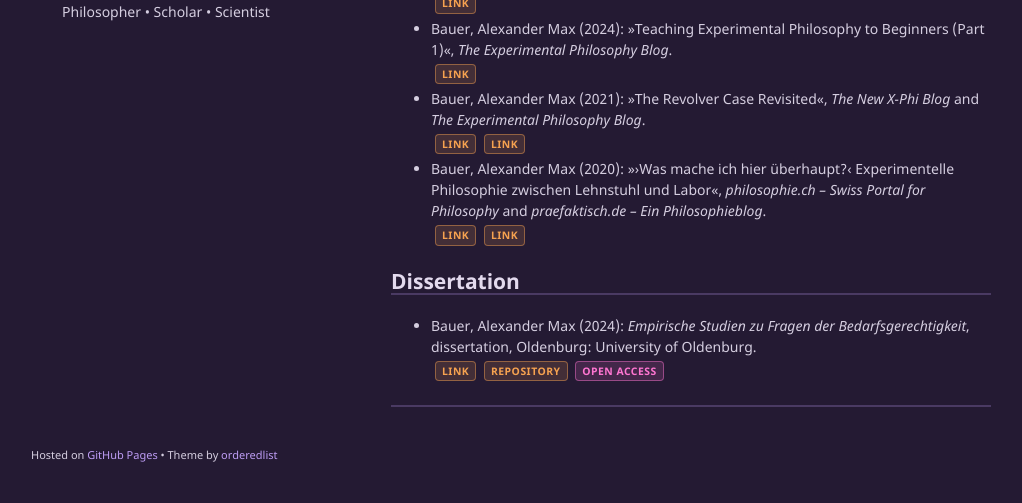
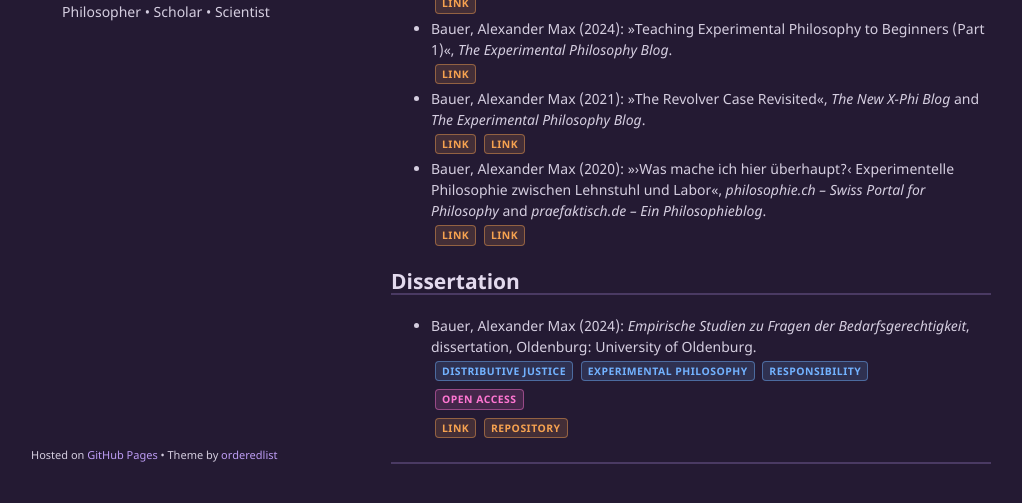
Before and after one commit to alephmembeth/alephmembeth.github.io, a Jekyll site: the page built from publications.md, in a window 1280 px wide and 900 px high, scrolled down 8440 px, cut to the strip 366-869 px from the top of the window. Shown: the whole strip, without its empty margins (129-1151 px from the left). Built offline with Jekyll 4.4.1, drawn with Linux system fonts in a browser that asks for light colours; our own code applies the rules of GitHub Pages for plain Markdown files; before the commit the page ends 9283 px from its top, so only the background shows below that.

Commit message:
Update publications.md

```diff
--- a/publications.md
+++ b/publications.md
@@ -122,6 +122,6 @@ layout: default
 
 ## Dissertation
 
-+ Bauer, Alexander Max (2024): _Empirische Studien zu Fragen der Bedarfsgerechtigkeit_, dissertation, Oldenburg: University of Oldenburg.<br><span class = "label label-source">[Link](http://oops.uni-oldenburg.de/6834/)</span> <span class = "label label-source">[Repository](https://github.com/alephmembeth/need-dissertation)</span> <span class = "label label-status">Open Access</span>
++ Bauer, Alexander Max (2024): _Empirische Studien zu Fragen der Bedarfsgerechtigkeit_, dissertation, Oldenburg: University of Oldenburg.<br><span class = "label label-topic">Distributive Justice</span> <span class = "label label-topic">Experimental Philosophy</span> <span class = "label label-topic">Responsibility</span><br><span class = "label label-status">Open Access</span><br><span class = "label label-source">[Link](http://oops.uni-oldenburg.de/6834/)</span> <span class = "label label-source">[Repository](https://github.com/alephmembeth/need-dissertation)</span>
 
 ***
```
